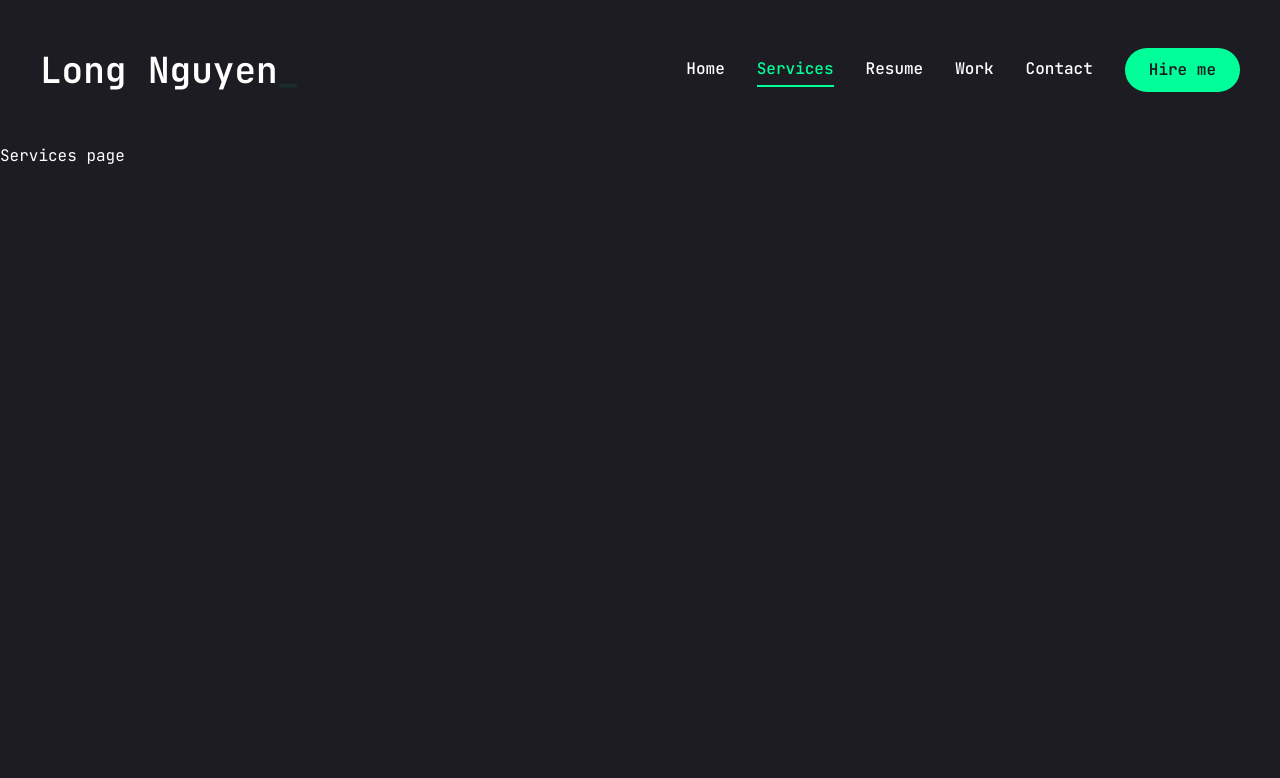
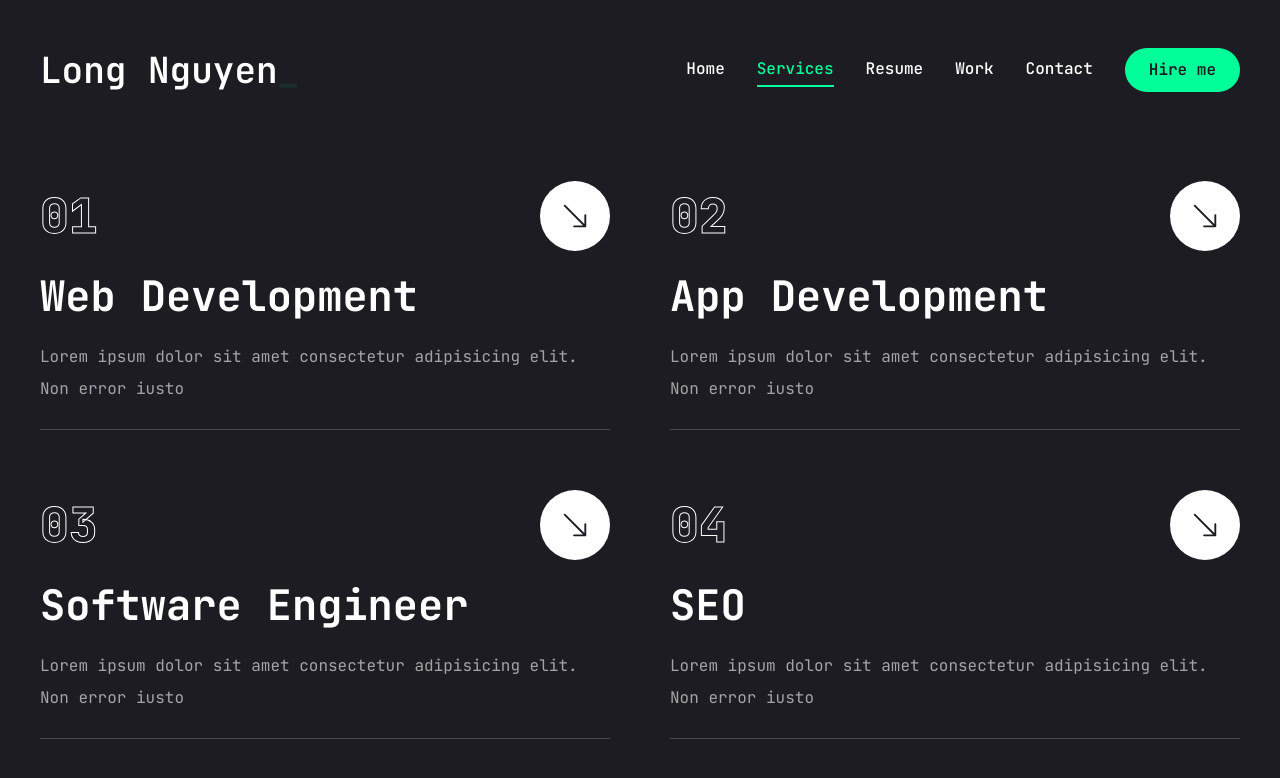
Before and after one commit to NightW0lfff/portfolio, a Next.js app: page /services in a window 1280 px wide. Shown: the top 778 px of the page. Built offline with nearby package versions, Linux system fonts and the light colour scheme.

Commit message:
Pushing services page

```diff
--- a/src/app/globals.css
+++ b/src/app/globals.css
@@ -18,6 +18,15 @@
   .h3 {
     @apply text-[20px] xl:text-[24px] leading-[1.1] font-semibold;
   }
+
+  .text-outline {
+    -webkit-text-stroke: 1px #fff;
+  }
+
+  .text-outline-hover {
+    -webkit-text-stroke: 1px #00ff99;
+  }
+
 
   :root {
     --radius: 0.5rem;
--- a/src/app/resume/page.tsx
+++ b/src/app/resume/page.tsx
@@ -1,7 +1,186 @@
-import React from "react";
+"use client";
+
+import {
+  FaHtml5,
+  FaCss3,
+  FaJs,
+  FaReact,
+  FaNode,
+  FaPython,
+} from "react-icons/fa";
+
+import { SiTailwindcss, SiNextdotjs } from "react-icons/si";
+
+import { Tabs, TabsContent, TabsList, TabsTrigger } from "@/components/ui/tabs";
+
+import {
+  Tooltip,
+  TooltipContent,
+  TooltipProvider,
+  TooltipTrigger,
+} from "@/components/ui/tooltip";
+
+import { ScrollArea } from "@/components/ui/scroll-area";
+import { motion } from "framer-motion";
+
+// about data
+const about = {
+  title: "About me",
+  description:
+    "Lorem ipsum dolor sit amet consectetur adipisicing elit. Non error iusto",
+  info: [
+    {
+      fieldName: "Name",
+      fieldValue: "Long Nguyen",
+    },
+    {
+      fieldName: "Phone",
+      fieldValue: "(+61) 435 933 000",
+    },
+    {
+      fieldName: "Email",
+      fieldValue: "philong170101@gmail.com",
+    },
+    {
+      fieldName: "Nationality",
+      fieldValue: "Vietnam",
+    },
+    {
+      fieldName: "Languages",
+      fieldValue: "English, Vietnamese",
+    },
+  ],
+};
+
+// experience data
+const experience = {
+  icon: "",
+  title: "My experience",
+  description:
+    "Lorem ipsum dolor sit amet consectetur adipisicing elit. Non error iusto",
+  items: [
+    {
+      company: "Business Local",
+      position: "Software Engineer",
+      duration: "2024 - Present",
+    },
+    {
+      company: "VicWISE",
+      position: "Web Developer | Volunteer",
+      duration: "2024 - Present",
+    },
+    {
+      company: "GovernSafe",
+      position: "Web Developer",
+      duration: "Spring 2024",
+    },
+  ],
+};
+
+// education data
+const education = {
+  icon: "",
+  title: "My education",
+  description:
+    "Lorem ipsum dolor sit amet consectetur adipisicing elit. Non error iusto",
+  items: [
+    {
+      institution: "Latrobe University",
+      degree: "Bachelor of Information major in Software Engineer",
+      duration: "Spring 2021 - Winter 2023",
+    },
+    {
+      institution: "Udemy",
+      degree: "Full Stack Web Development Course",
+      duration: "Spring 2024 - Summer 2024",
+    },
+  ],
+};
+
+// skills data
+const skills = {
+  title: "My skills",
+  description:
+    "Lorem ipsum dolor sit amet consectetur adipisicing elit. Non error iusto",
+  skillList: [
+    {
+      icon: <FaHtml5 />,
+      name: "html 5",
+    },
+    {
+      icon: <FaCss3 />,
+      name: "css 3",
+    },
+    {
+      icon: <FaJs />,
+      name: "javascript",
+    },
+    {
+      icon: <FaReact />,
+      name: "react.js",
+    },
+    {
+      icon: <SiNextdotjs />,
+      name: "next.js",
+    },
+    {
+      icon: <SiTailwindcss />,
+      name: "tailwind.css",
+    },
+    {
+      icon: <FaNode />,
+      name: "nodejs",
+    },
+    {
+      icon: <FaPython />,
+      name: "python",
+    },
+  ],
+};
 
 function Resume() {
-  return <div>Resume page</div>;
+  return (
+    <motion.div
+      initial={{ opacity: 0 }}
+      animate={{ opacity: 1 }}
+      transition={{ delay: 2.4, duration: 0.4, ease: "easeIn" }}
+      className="min-h-[80vh] flex items-center justify-center py-12 xl:py-0"
+    >
+      <div className="container mx-auto">
+        <Tabs
+          defaultValue="experience"
+          className="flex flex-col xl:flex-row gap-[60px]"
+        >
+          <TabsList className="flex flex-col w-full max-w-[380px] mx-auto xl:mx-0 gap-6">
+            <TabsTrigger value="experience">Experience</TabsTrigger>
+            <TabsTrigger value="education">Education</TabsTrigger>
+            <TabsTrigger value="skills">Skills</TabsTrigger>
+            <TabsTrigger value="about">About me</TabsTrigger>
+          </TabsList>
+
+          {/* content */}
+          <div className="min-h-[70vh] w-full">
+            {/* experience */}
+            <TabsContent value="experience" className="w-full">
+              experience
+            </TabsContent>
+            {/* education */}
+            <TabsContent value="education" className="w-full">
+              education
+            </TabsContent>
+            {/* skills */}
+            <TabsContent value="skills" className="w-full">
+              skills
+            </TabsContent>
+            {/* about */}
+            <TabsContent value="about" className="w-full">
+              about
+            </TabsContent>
+          </div>
+        </Tabs>
+      </div>
+    </motion.div>
+  );
 }
 
 export default Resume;
--- a/src/app/services/page.tsx
+++ b/src/app/services/page.tsx
@@ -1,7 +1,84 @@
-import React from "react";
+"use client";
+
+// import { delay } from "framer-motion";
+import Link from "next/link";
+import { BsArrowDownRight } from "react-icons/bs";
+import { motion } from "framer-motion";
+
+const services = [
+  {
+    num: "01",
+    title: "Web Development",
+    description:
+      "Lorem ipsum dolor sit amet consectetur adipisicing elit. Non error iusto ",
+    href: "",
+  },
+  {
+    num: "02",
+    title: "App Development",
+    description:
+      "Lorem ipsum dolor sit amet consectetur adipisicing elit. Non error iusto ",
+    href: "",
+  },
+  {
+    num: "03",
+    title: "Software Engineer",
+    description:
+      "Lorem ipsum dolor sit amet consectetur adipisicing elit. Non error iusto ",
+    href: "",
+  },
+  {
+    num: "04",
+    title: "SEO",
+    description:
+      "Lorem ipsum dolor sit amet consectetur adipisicing elit. Non error iusto ",
+    href: "",
+  },
+];
 
 function Services() {
-  return <div>Services page</div>;
+  return (
+    <div className="min-h-[80vh] flex flex-col justify-center py-12 xl:py-0">
+      <div className="container mx-auto">
+        <motion.div
+          initial={{ opacity: 0 }}
+          animate={{ opacity: 1 }}
+          transition={{ delay: 2.4, duration: 0.4, ease: "easeIn" }}
+          className="grid grid-cols-1 md:grid-cols-2 gap-[60px]"
+        >
+          {services.map((service, index) => {
+            return (
+              <div
+                key={index}
+                className="flex-1 flex flex-col justify-center gap-6 group "
+              >
+                {/* top */}
+                <div className="w-full flex justify-between items-center">
+                  <div className="text-5xl font-extrabold text-outline text-transparent group-hover:text-outline-hover transition-all duration-500">
+                    {service.num}
+                  </div>
+                  <Link
+                    href={service.href}
+                    className="w-[70px] h-[70px] rounded-full bg-white group-hover:bg-accent transition-all duration-500 flex justify-center items-center hover:-rotate-45"
+                  >
+                    <BsArrowDownRight className="text-primary text-3xl" />
+                  </Link>
+                </div>
+                {/* title */}
+                <h2 className="text-[42px] font-bold leading-none text-white group-hover:text-accent transition-all duration-500">
+                  {service.title}
+                </h2>
+                {/* description */}
+                <p className="text-white/60">{service.description}</p>
+                {/* border */}
+                <div className="border-b border-white/20 w-full"></div>
+              </div>
+            );
+          })}
+        </motion.div>
+      </div>
+    </div>
+  );
 }
 
 export default Services;
--- a/src/components/ui/tabs.tsx
+++ b/src/components/ui/tabs.tsx
@@ -1,11 +1,11 @@
-"use client"
+"use client";
 
-import * as React from "react"
-import * as TabsPrimitive from "@radix-ui/react-tabs"
+import * as React from "react";
+import * as TabsPrimitive from "@radix-ui/react-tabs";
 
-import { cn } from "@/lib/utils"
+import { cn } from "@/lib/utils";
 
-const Tabs = TabsPrimitive.Root
+const Tabs = TabsPrimitive.Root;
 
 const TabsList = React.forwardRef<
   React.ElementRef<typeof TabsPrimitive.List>,
@@ -13,14 +13,11 @@
 >(({ className, ...props }, ref) => (
   <TabsPrimitive.List
     ref={ref}
-    className={cn(
-      "inline-flex h-9 items-center justify-center rounded-lg bg-slate-100 p-1 text-slate-500 dark:bg-slate-800 dark:text-slate-400",
-      className
-    )}
+    className={cn("inline-flex h-auto rounded-md p-1 text-primary", className)}
     {...props}
   />
-))
-TabsList.displayName = TabsPrimitive.List.displayName
+));
+TabsList.displayName = TabsPrimitive.List.displayName;
 
 const TabsTrigger = React.forwardRef<
   React.ElementRef<typeof TabsPrimitive.Trigger>,
@@ -29,13 +26,13 @@
   <TabsPrimitive.Trigger
     ref={ref}
     className={cn(
-      "inline-flex items-center justify-center whitespace-nowrap rounded-md px-3 py-1 text-sm font-medium ring-offset-white transition-all focus-visible:outline-none focus-visible:ring-2 focus-visible:ring-slate-950 focus-visible:ring-offset-2 disabled:pointer-events-none disabled:opacity-50 data-[state=active]:bg-white data-[state=active]:text-slate-950 data-[state=active]:shadow dark:ring-offset-slate-950 dark:focus-visible:ring-slate-300 dark:data-[state=active]:bg-slate-950 dark:data-[state=active]:text-slate-50",
+      "inline-flex items-center w-full bg-[#27272c] justify-center whitespace-nowrap text-white rounded-lg p-3 text-base font-medium ring-offset-white transition-all disabled:pointer-events-none disabled:opacity-50 data-[state=active]:bg-accent data-[state=active]:text-primary data-[state=active]:font-bold data-[state=active]:shadow-sm",
       className
     )}
     {...props}
   />
-))
-TabsTrigger.displayName = TabsPrimitive.Trigger.displayName
+));
+TabsTrigger.displayName = TabsPrimitive.Trigger.displayName;
 
 const TabsContent = React.forwardRef<
   React.ElementRef<typeof TabsPrimitive.Content>,
@@ -44,12 +41,12 @@
   <TabsPrimitive.Content
     ref={ref}
     className={cn(
-      "mt-2 ring-offset-white focus-visible:outline-none focus-visible:ring-2 focus-visible:ring-slate-950 focus-visible:ring-offset-2 dark:ring-offset-slate-950 dark:focus-visible:ring-slate-300",
+      "min-h-[480px] text-white ring-offset-white focus-visible:outline-none focus-visible:ring-2 focus-visible:ring-slate-950 focus-visible:ring-offset-2 dark:ring-offset-slate-950 dark:focus-visible:ring-slate-300",
       className
     )}
     {...props}
   />
-))
-TabsContent.displayName = TabsPrimitive.Content.displayName
+));
+TabsContent.displayName = TabsPrimitive.Content.displayName;
 
-export { Tabs, TabsList, TabsTrigger, TabsContent }
+export { Tabs, TabsList, TabsTrigger, TabsContent };
```
